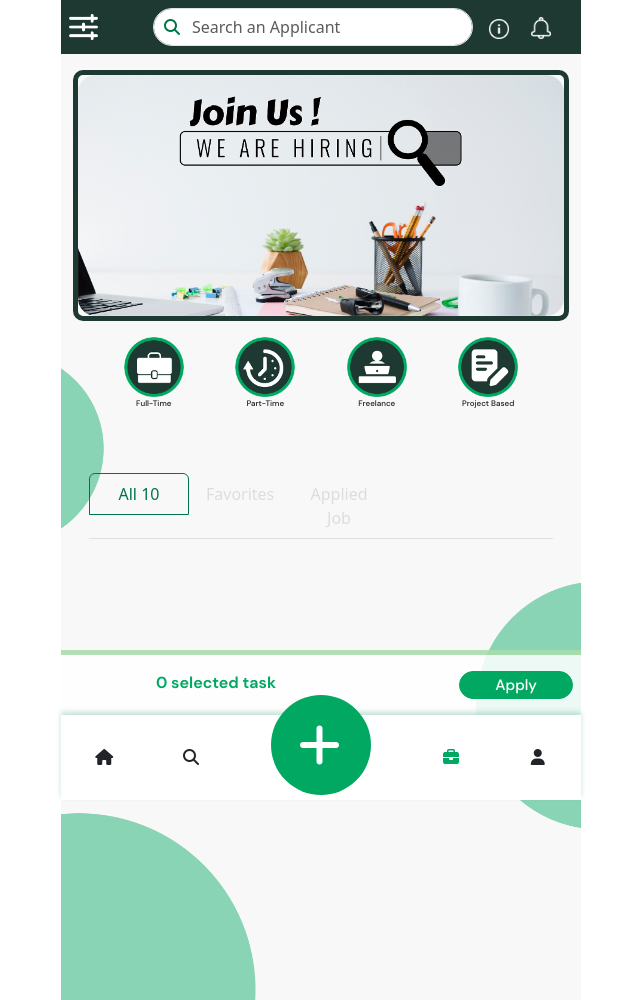
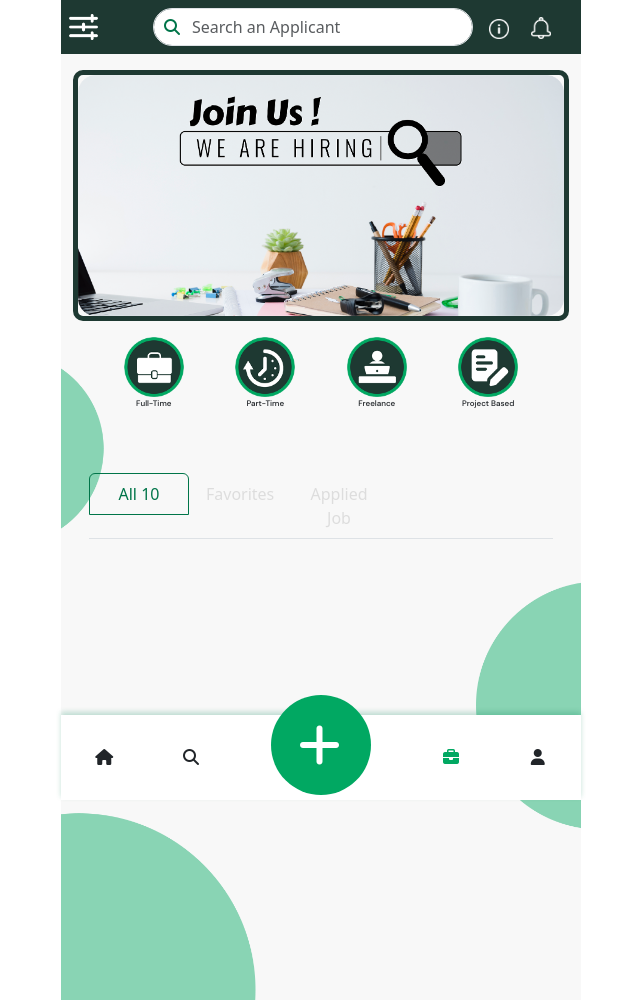
Before and after one commit to Do-Test-Live/W-Hire-and-Zeek, a PHP site: page /jobs.php in a window 1280 px wide. Shown: the whole page, without its empty margins (319-959 px from the left). Run offline with PHP 8.4, Linux system fonts and the light colour scheme; the visitor is signed in with stand-in values (Sample User, id 1); data that the repository does not hold is empty; some libraries are stand-ins or nearby versions.

Commit message:
update all

```diff
--- a/jobs.php
+++ b/jobs.php
@@ -545,7 +545,7 @@
             </div>
         </div>
         <div class="row fixed-bottom text-center fs-nav-apply">
-            <div class="col-12">
+            <div class="col-12 d-none">
                 <div style="background: rgba(255,255,255,0.85);border-top: 5px solid rgba(0,148,14,0.3);">
                     <div class="row pt-3 pb-3 ps-2 pe-2">
                         <div class="col-7 fs-url" id="result">
```
